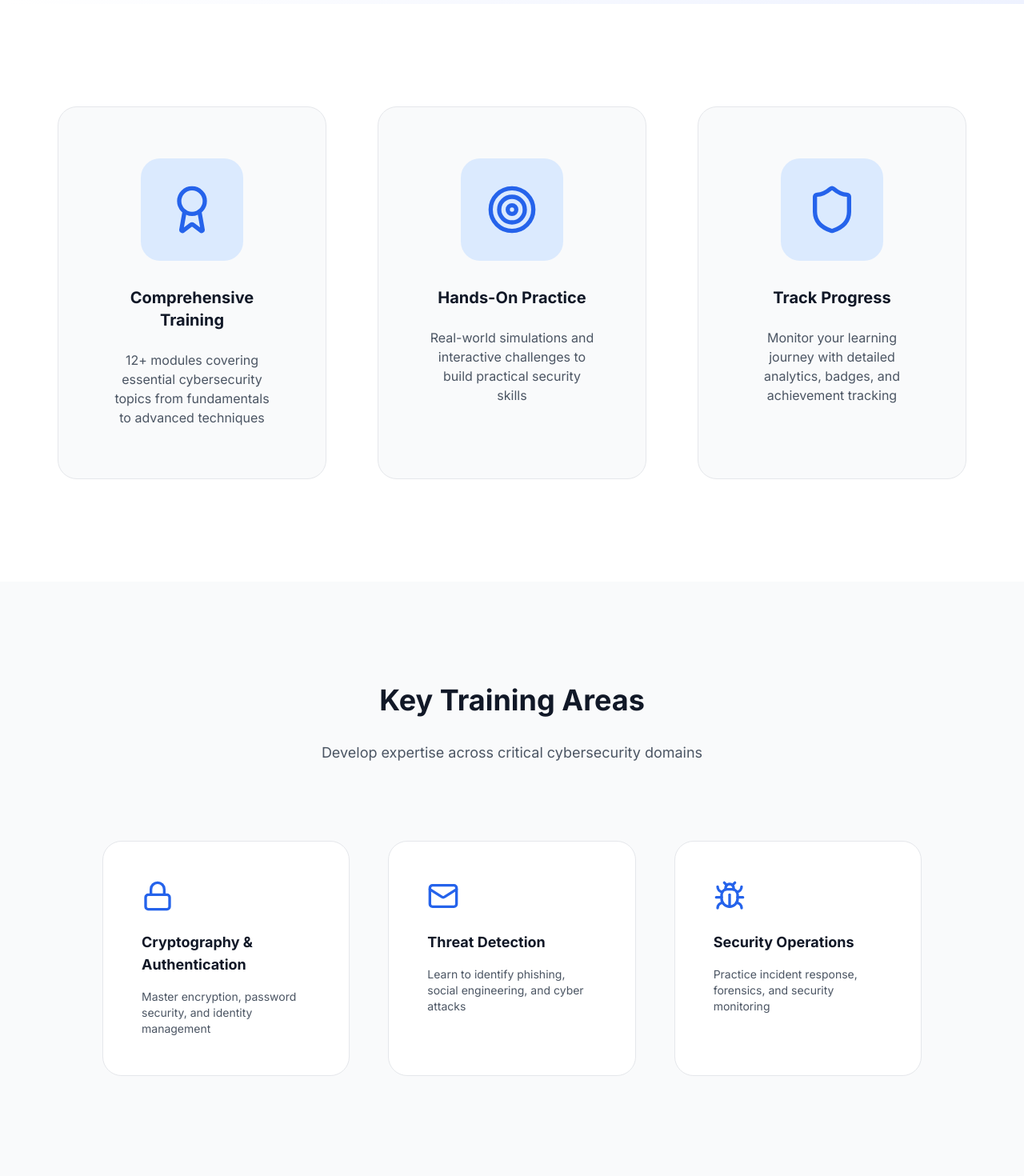
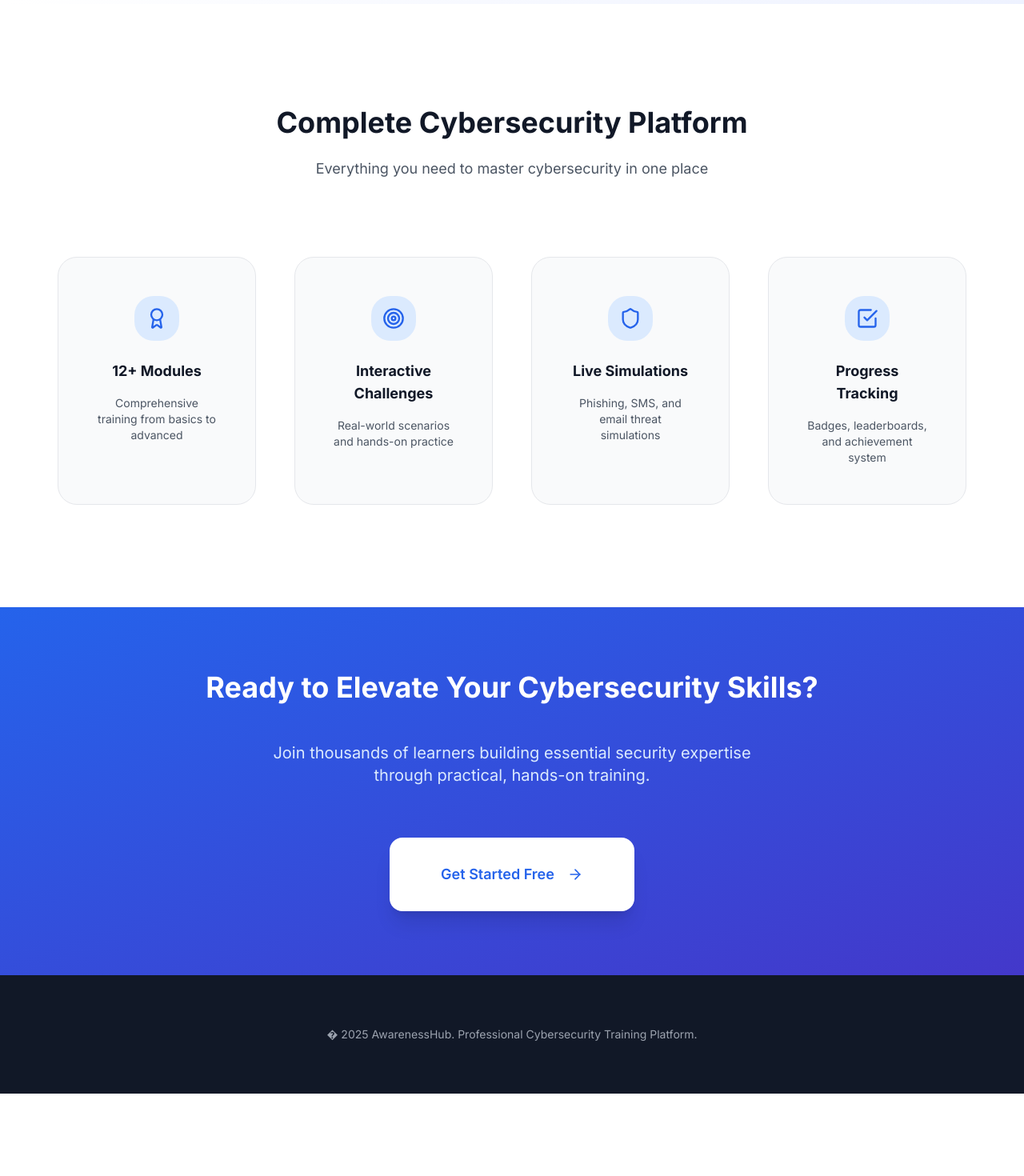
Before and after one commit to MuhammadAzhar26/AwarenessHub-NOV1, a React (Vite) app: page / in a window 1280 px wide. Shown: the part 840-2310 px from the top of the page at 80% size. After the commit the page ends 2207 px from the top, so only its background shows below. Built offline with nearby package versions, Linux system fonts and the light colour scheme.

Commit message:
Simplify landing page - remove Key Training Areas and Advanced Learning Tools sections

```diff
--- a/src/pages/LandingPage.tsx
+++ b/src/pages/LandingPage.tsx
@@ -1,6 +1,6 @@
 import { Link } from 'react-router-dom'
 import Navigation from '@/components/Navigation'
-import { Shield, Award, Target, Lock, Mail, Bug, CheckSquare, ArrowRight } from 'lucide-react'
+import { Shield, Award, Target, CheckSquare, ArrowRight } from 'lucide-react'
 
 export default function LandingPage() {
   return (
@@ -46,64 +46,48 @@ export default function LandingPage() {
       <section className="py-16 bg-white">
         <div className="container mx-auto px-4">
           <div className="max-w-6xl mx-auto">
-            <div className="grid md:grid-cols-3 gap-8">
-              <div className="text-center p-8 bg-gray-50 rounded-xl border border-gray-200 hover:border-blue-300 hover:shadow-lg transition-all">
-                <div className="w-16 h-16 bg-blue-100 rounded-xl flex items-center justify-center mx-auto mb-4">
-                  <Award className="w-8 h-8 text-blue-600" />
+            <h2 className="text-3xl md:text-4xl font-bold text-gray-900 text-center mb-3">
+              Complete Cybersecurity Platform
+            </h2>
+            <p className="text-lg text-gray-600 text-center mb-12 max-w-2xl mx-auto">
+              Everything you need to master cybersecurity in one place
+            </p>
+            <div className="grid md:grid-cols-4 gap-6">
+              <div className="text-center p-6 bg-gray-50 rounded-xl border border-gray-200 hover:border-blue-300 hover:shadow-lg transition-all">
+                <div className="w-14 h-14 bg-blue-100 rounded-xl flex items-center justify-center mx-auto mb-3">
+                  <Award className="w-7 h-7 text-blue-600" />
                 </div>
-                <h3 className="text-xl font-bold text-gray-900 mb-3">Comprehensive Training</h3>
-                <p className="text-gray-600">
-                  12+ modules covering essential cybersecurity topics from fundamentals to advanced techniques
+                <h3 className="text-lg font-bold text-gray-900 mb-2">12+ Modules</h3>
+                <p className="text-sm text-gray-600">
+                  Comprehensive training from basics to advanced
                 </p>
               </div>
-              <div className="text-center p-8 bg-gray-50 rounded-xl border border-gray-200 hover:border-blue-300 hover:shadow-lg transition-all">
-                <div className="w-16 h-16 bg-blue-100 rounded-xl flex items-center justify-center mx-auto mb-4">
-                  <Target className="w-8 h-8 text-blue-600" />
+              <div className="text-center p-6 bg-gray-50 rounded-xl border border-gray-200 hover:border-blue-300 hover:shadow-lg transition-all">
+                <div className="w-14 h-14 bg-blue-100 rounded-xl flex items-center justify-center mx-auto mb-3">
+                  <Target className="w-7 h-7 text-blue-600" />
                 </div>
-                <h3 className="text-xl font-bold text-gray-900 mb-3">Hands-On Practice</h3>
-                <p className="text-gray-600">
-                  Real-world simulations and interactive challenges to build practical security skills
+                <h3 className="text-lg font-bold text-gray-900 mb-2">Interactive Challenges</h3>
+                <p className="text-sm text-gray-600">
+                  Real-world scenarios and hands-on practice
                 </p>
               </div>
-              <div className="text-center p-8 bg-gray-50 rounded-xl border border-gray-200 hover:border-blue-300 hover:shadow-lg transition-all">
-                <div className="w-16 h-16 bg-blue-100 rounded-xl flex items-center justify-center mx-auto mb-4">
-                  <Shield className="w-8 h-8 text-blue-600" />
+              <div className="text-center p-6 bg-gray-50 rounded-xl border border-gray-200 hover:border-blue-300 hover:shadow-lg transition-all">
+                <div className="w-14 h-14 bg-blue-100 rounded-xl flex items-center justify-center mx-auto mb-3">
+                  <Shield className="w-7 h-7 text-blue-600" />
                 </div>
-                <h3 className="text-xl font-bold text-gray-900 mb-3">Track Progress</h3>
-                <p className="text-gray-600">
-                  Monitor your learning journey with detailed analytics, badges, and achievement tracking
+                <h3 className="text-lg font-bold text-gray-900 mb-2">Live Simulations</h3>
+                <p className="text-sm text-gray-600">
+                  Phishing, SMS, and email threat simulations
                 </p>
               </div>
-            </div>
-          </div>
-        </div>
-      </section>
-
-      {/* Training Areas */}
-      <section className="py-16 bg-gray-50">
-        <div className="container mx-auto px-4">
-          <div className="max-w-5xl mx-auto">
-            <h2 className="text-3xl md:text-4xl font-bold text-gray-900 text-center mb-4">
-              Key Training Areas
-            </h2>
-            <p className="text-lg text-gray-600 text-center mb-12 max-w-2xl mx-auto">
-              Develop expertise across critical cybersecurity domains
-            </p>
-            <div className="grid md:grid-cols-3 gap-6">
-              <div className="bg-white p-6 rounded-xl border border-gray-200 hover:shadow-lg transition-all">
-                <Lock className="w-10 h-10 text-blue-600 mb-3" />
-                <h3 className="text-lg font-bold text-gray-900 mb-2">Cryptography & Authentication</h3>
-                <p className="text-sm text-gray-600">Master encryption, password security, and identity management</p>
-              </div>
-              <div className="bg-white p-6 rounded-xl border border-gray-200 hover:shadow-lg transition-all">
-                <Mail className="w-10 h-10 text-blue-600 mb-3" />
-                <h3 className="text-lg font-bold text-gray-900 mb-2">Threat Detection</h3>
-                <p className="text-sm text-gray-600">Learn to identify phishing, social engineering, and cyber attacks</p>
-              </div>
-              <div className="bg-white p-6 rounded-xl border border-gray-200 hover:shadow-lg transition-all">
-                <Bug className="w-10 h-10 text-blue-600 mb-3" />
-                <h3 className="text-lg font-bold text-gray-900 mb-2">Security Operations</h3>
-                <p className="text-sm text-gray-600">Practice incident response, forensics, and security monitoring</p>
+              <div className="text-center p-6 bg-gray-50 rounded-xl border border-gray-200 hover:border-blue-300 hover:shadow-lg transition-all">
+                <div className="w-14 h-14 bg-blue-100 rounded-xl flex items-center justify-center mx-auto mb-3">
+                  <CheckSquare className="w-7 h-7 text-blue-600" />
+                </div>
+                <h3 className="text-lg font-bold text-gray-900 mb-2">Progress Tracking</h3>
+                <p className="text-sm text-gray-600">
+                  Badges, leaderboards, and achievement system
+                </p>
               </div>
             </div>
           </div>
@@ -132,7 +116,7 @@ export default function LandingPage() {
       {/* Footer */}
       <footer className="py-8 bg-gray-900 text-gray-400 text-center">
         <div className="container mx-auto px-4">
-          <p className="text-sm">© 2025 AwarenessHub. Professional Cybersecurity Training Platform.</p>
+          <p className="text-sm">� 2025 AwarenessHub. Professional Cybersecurity Training Platform.</p>
         </div>
       </footer>
     </div>
```
